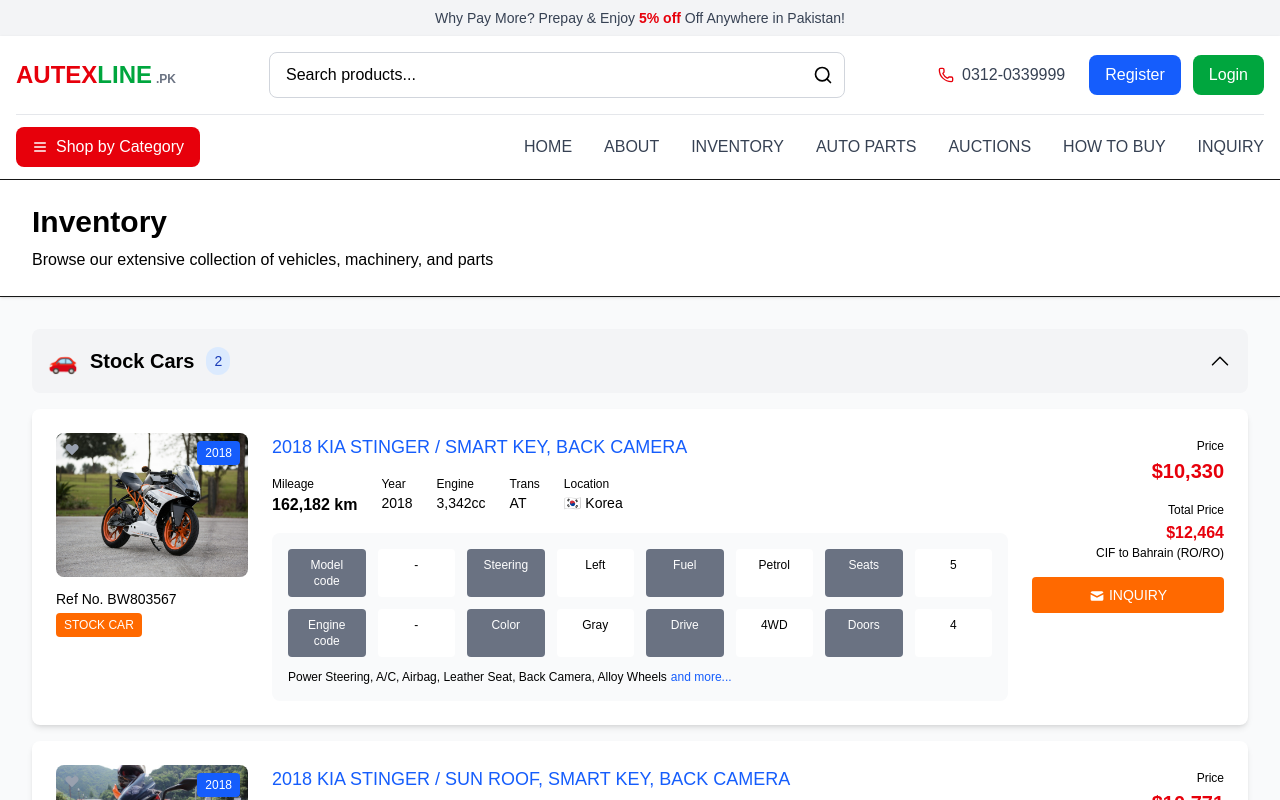
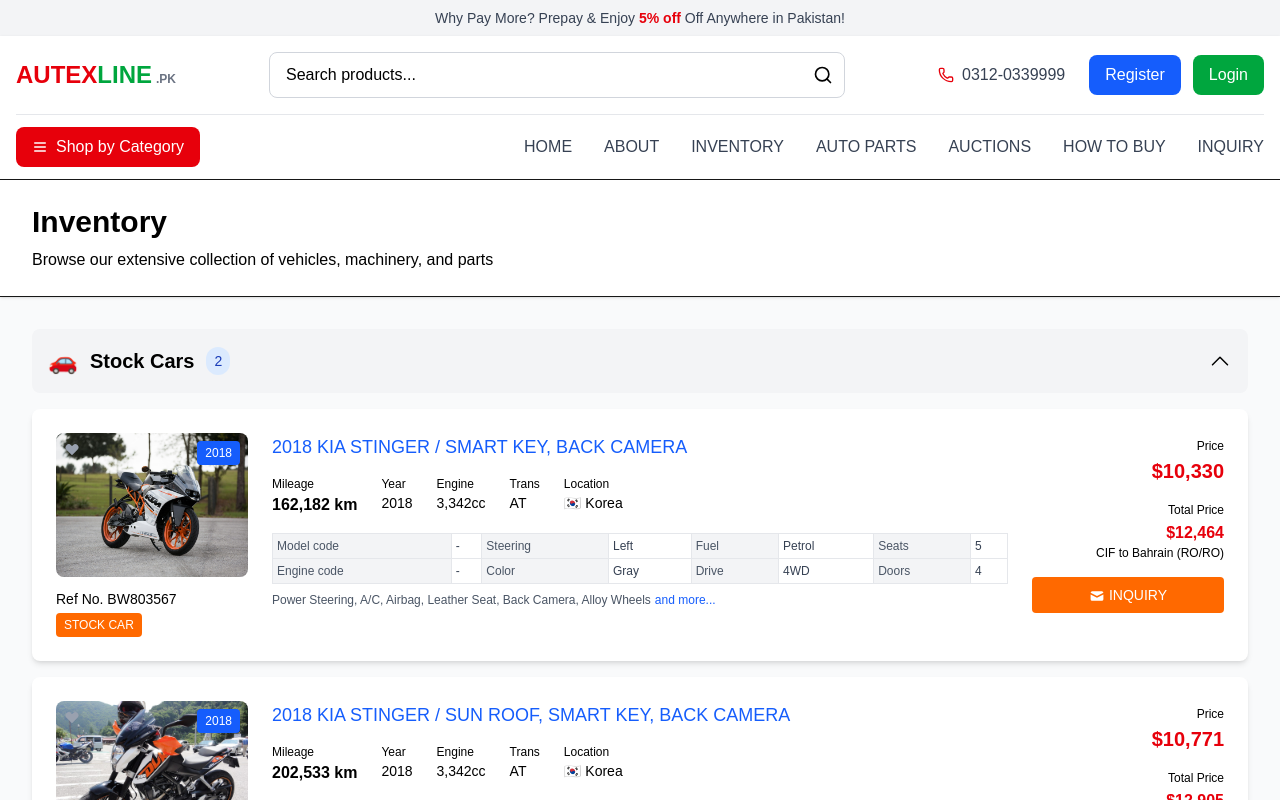
Before and after one commit to Shazil-Web3/Autoshop-website, a Next.js app in the folder frontend/: page /inventory in a window 1280 px wide. Shown: the top 800 px of the page. Built offline with nearby package versions, Linux system fonts and the light colour scheme.

Commit message:
Re-added frontend folder as a regular fo

```diff
--- a/frontend/src/app/inventory/page.js
+++ b/frontend/src/app/inventory/page.js
@@ -186,59 +186,33 @@
             </div>
           </div>
 
-          {/* Specifications Grid */}
-          <div className="bg-gray-50 rounded-lg p-4">
-            <div className="grid grid-cols-2 md:grid-cols-4 lg:grid-cols-8 gap-3">
-              <div className="bg-gray-500 text-white px-3 py-2 rounded text-xs font-medium text-center">
-                Model code
-              </div>
-              <div className="bg-white px-3 py-2 rounded text-xs font-medium text-black text-center">
-                -
-              </div>
-              <div className="bg-gray-500 text-white px-3 py-2 rounded text-xs font-medium text-center">
-                Steering
-              </div>
-              <div className="bg-white px-3 py-2 rounded text-xs font-medium text-black text-center">
-                Left
-              </div>
-              <div className="bg-gray-500 text-white px-3 py-2 rounded text-xs font-medium text-center">
-                Fuel
-              </div>
-              <div className="bg-white px-3 py-2 rounded text-xs font-medium text-black text-center">
-                {vehicle.fuel}
-              </div>
-              <div className="bg-gray-500 text-white px-3 py-2 rounded text-xs font-medium text-center">
-                Seats
-              </div>
-              <div className="bg-white px-3 py-2 rounded text-xs font-medium text-black text-center">
-                {vehicle.seats || "ASK"}
-              </div>
-              <div className="bg-gray-500 text-white px-3 py-2 rounded text-xs font-medium text-center">
-                Engine code
-              </div>
-              <div className="bg-white px-3 py-2 rounded text-xs font-medium text-black text-center">
-                -
-              </div>
-              <div className="bg-gray-500 text-white px-3 py-2 rounded text-xs font-medium text-center">
-                Color
-              </div>
-              <div className="bg-white px-3 py-2 rounded text-xs font-medium text-black text-center">
-                {vehicle.color}
-              </div>
-              <div className="bg-gray-500 text-white px-3 py-2 rounded text-xs font-medium text-center">
-                Drive
-              </div>
-              <div className="bg-white px-3 py-2 rounded text-xs font-medium text-black text-center">
-                {vehicle.drive || "ASK"}
-              </div>
-              <div className="bg-gray-500 text-white px-3 py-2 rounded text-xs font-medium text-center">
-                Doors
-              </div>
-              <div className="bg-white px-3 py-2 rounded text-xs font-medium text-black text-center">
-                {vehicle.doors || "ASK"}
-              </div>
-            </div>
-            <div className="mt-3 text-xs text-black">
+          {/* Specifications Table */}
+          <table className="w-full border-collapse">
+            <tbody>
+              <tr>
+                <td className="border border-gray-200 p-1 text-xs bg-gray-100 text-gray-600 font-normal">Model code</td>
+                <td className="border border-gray-200 p-1 text-xs bg-white text-gray-700 font-medium">-</td>
+                <td className="border border-gray-200 p-1 text-xs bg-gray-100 text-gray-600 font-normal">Steering</td>
+                <td className="border border-gray-200 p-1 text-xs bg-white text-gray-700 font-medium">Left</td>
+                <td className="border border-gray-200 p-1 text-xs bg-gray-100 text-gray-600 font-normal">Fuel</td>
+                <td className="border border-gray-200 p-1 text-xs bg-white text-gray-700 font-medium">{vehicle.fuel}</td>
+                <td className="border border-gray-200 p-1 text-xs bg-gray-100 text-gray-600 font-normal">Seats</td>
+                <td className="border border-gray-200 p-1 text-xs bg-white text-gray-700 font-medium">{vehicle.seats || "ASK"}</td>
+              </tr>
+              <tr>
+                <td className="border border-gray-200 p-1 text-xs bg-gray-100 text-gray-600 font-normal">Engine code</td>
+                <td className="border border-gray-200 p-1 text-xs bg-white text-gray-700 font-medium">-</td>
+                <td className="border border-gray-200 p-1 text-xs bg-gray-100 text-gray-600 font-normal">Color</td>
+                <td className="border border-gray-200 p-1 text-xs bg-white text-gray-700 font-medium">{vehicle.color}</td>
+                <td className="border border-gray-200 p-1 text-xs bg-gray-100 text-gray-600 font-normal">Drive</td>
+                <td className="border border-gray-200 p-1 text-xs bg-white text-gray-700 font-medium">{vehicle.drive || "ASK"}</td>
+                <td className="border border-gray-200 p-1 text-xs bg-gray-100 text-gray-600 font-normal">Doors</td>
+                <td className="border border-gray-200 p-1 text-xs bg-white text-gray-700 font-medium">{vehicle.doors || "ASK"}</td>
+              </tr>
+            </tbody>
+          </table>
+
+          <div className="mt-2 text-xs text-gray-600">
             {vehicle.features ? vehicle.features.slice(0, 6).join(", ") : "Power Steering, AC, Airbag, Leather Seat, Back Camera"}
             <Link
               href={`/inventory/${type.toLowerCase()}/${vehicle.id}`}
@@ -246,7 +220,6 @@
             >
               and more...
             </Link>
-            </div>
           </div>
         </div>
 
```
Lines whose indentation alone changed are shown as unchanged.
